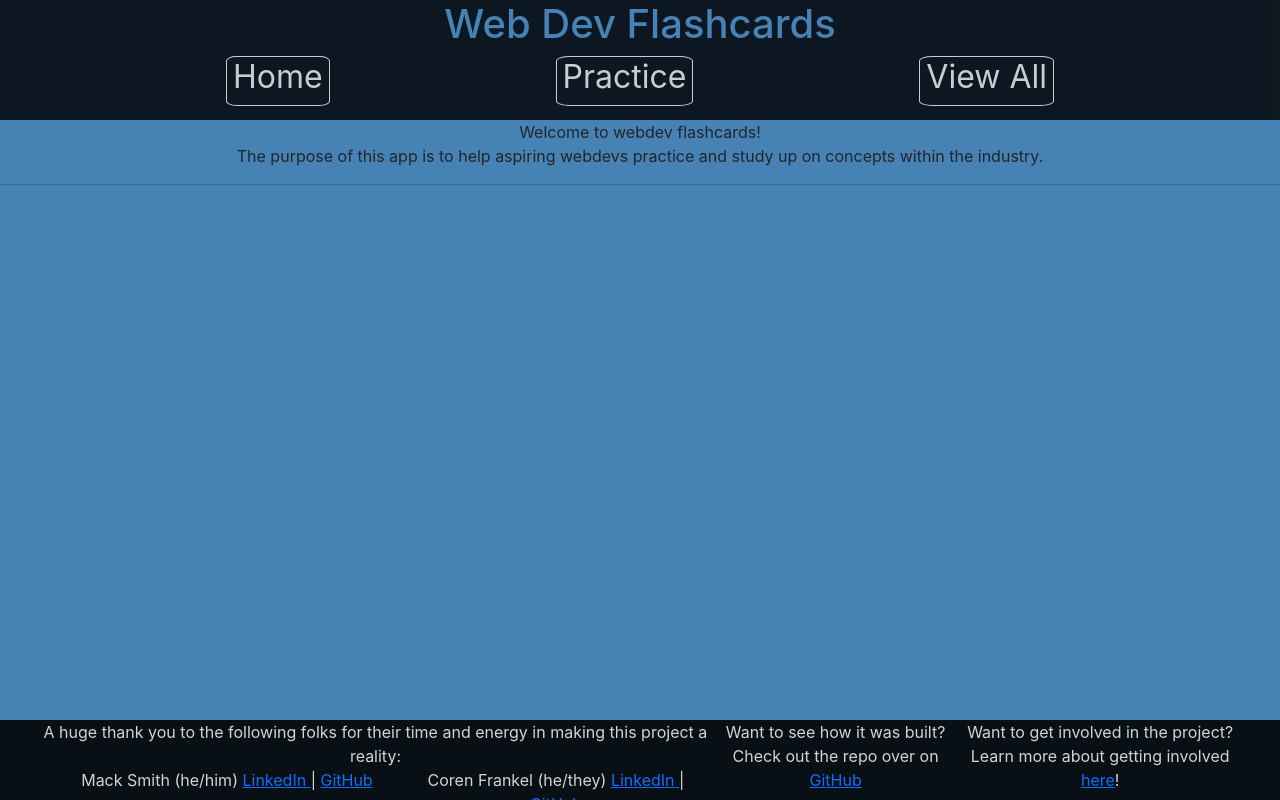
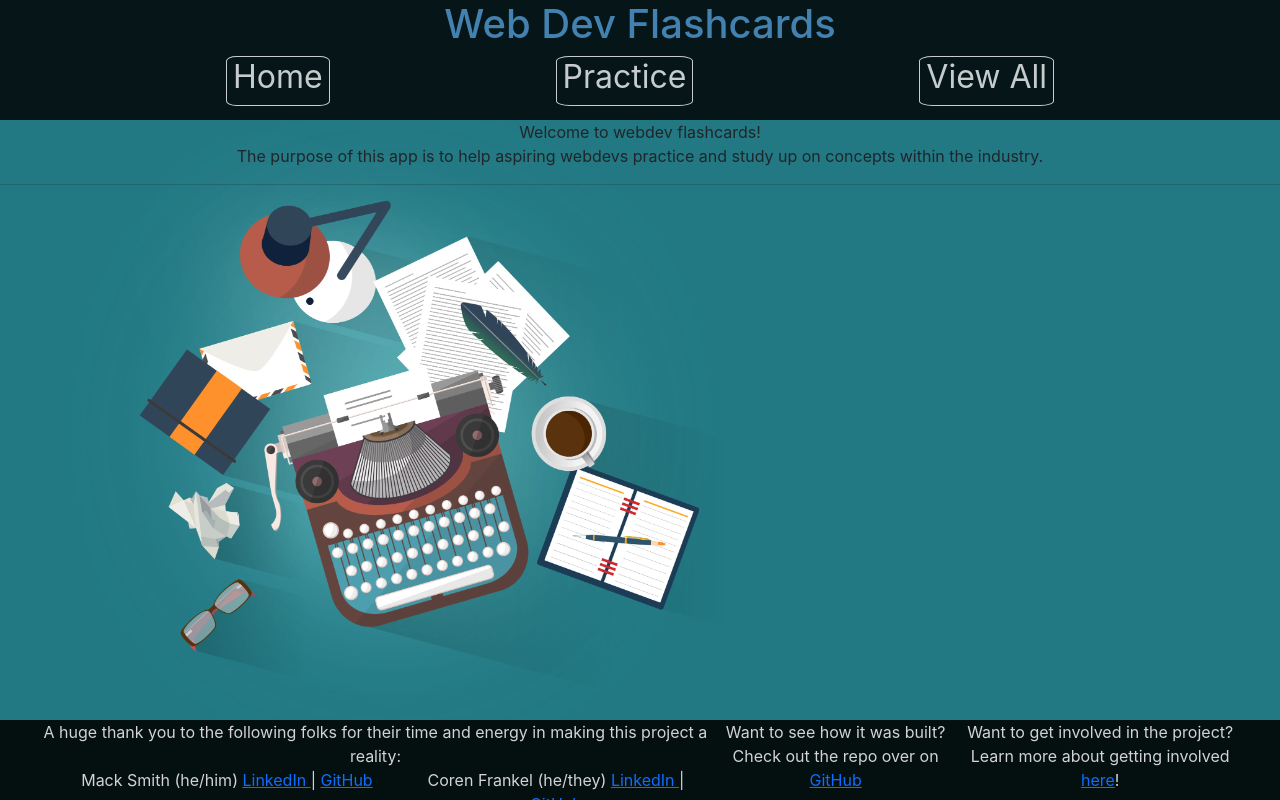
Before and after one commit to m-smith15/webdev_flashcards, a React (Create React App) app in the folder client/: page / in a window 1280 px wide. Built offline with nearby package versions, Linux system fonts and the light colour scheme.

Commit message:
adding in typewriter background and sizing

```diff
--- a/client/src/index.css
+++ b/client/src/index.css
@@ -1,5 +1,6 @@
 body {
-  background-color: steelblue;
+  background-image: url('/public/assets/typewriter_wallpaper.jpg');
+  background-size:cover;
   margin: 0;
   font-family: -apple-system, BlinkMacSystemFont, 'Segoe UI', 'Roboto', 'Oxygen',
     'Ubuntu', 'Cantarell', 'Fira Sans', 'Droid Sans', 'Helvetica Neue',
```
